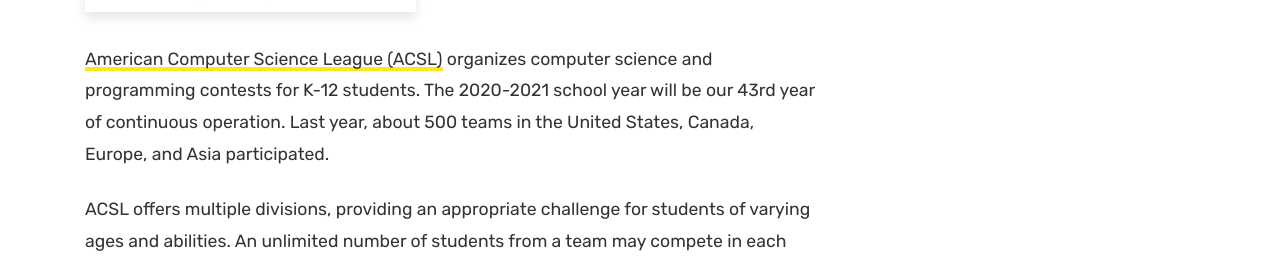
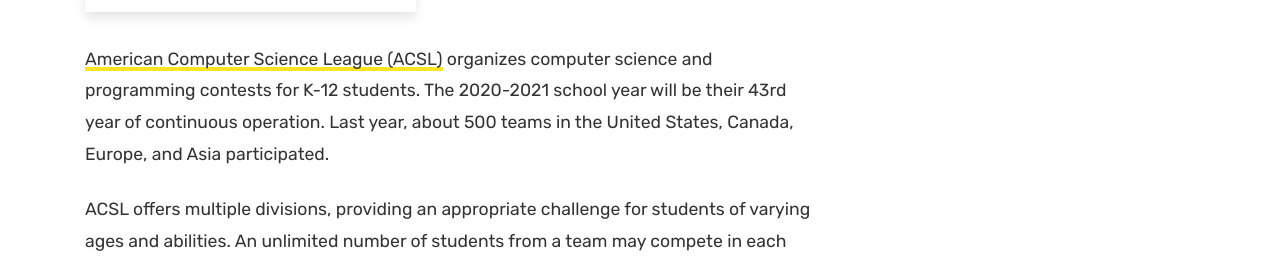
Before and after one commit to irvinecodingclub/irvinecodingclub.github.io, a Jekyll site: the page built from _posts/2021-08-02-ACSL-competition-training.md, in a window 1280 px wide and 900 px high. Shown: the part 366-630 px from the top of the window. Built offline with Jekyll 4.4.1, drawn with Linux system fonts in a browser that asks for light colours; comment, search, counter and statistics services are not loaded.

Commit message:
change year

```diff
--- a/_posts/2021-08-02-ACSL-competition-training.md
+++ b/_posts/2021-08-02-ACSL-competition-training.md
@@ -7,10 +7,11 @@
 course: true
 comments: false
 excerpt: "Train and Preparing for 2021-2022 ACSL Competition."
+year: 2021
 ---
 
 [American Computer Science League (ACSL)](https://www.acsl.org/) organizes computer science and programming contests for K-12 students.
-The 2020-2021 school year will be our 43rd year of continuous operation. Last year, about 500 teams in the United States, Canada, Europe, and Asia participated.
+The 2020-2021 school year will be their 43rd year of continuous operation. Last year, about 500 teams in the United States, Canada, Europe, and Asia participated.
 
 
 
```
